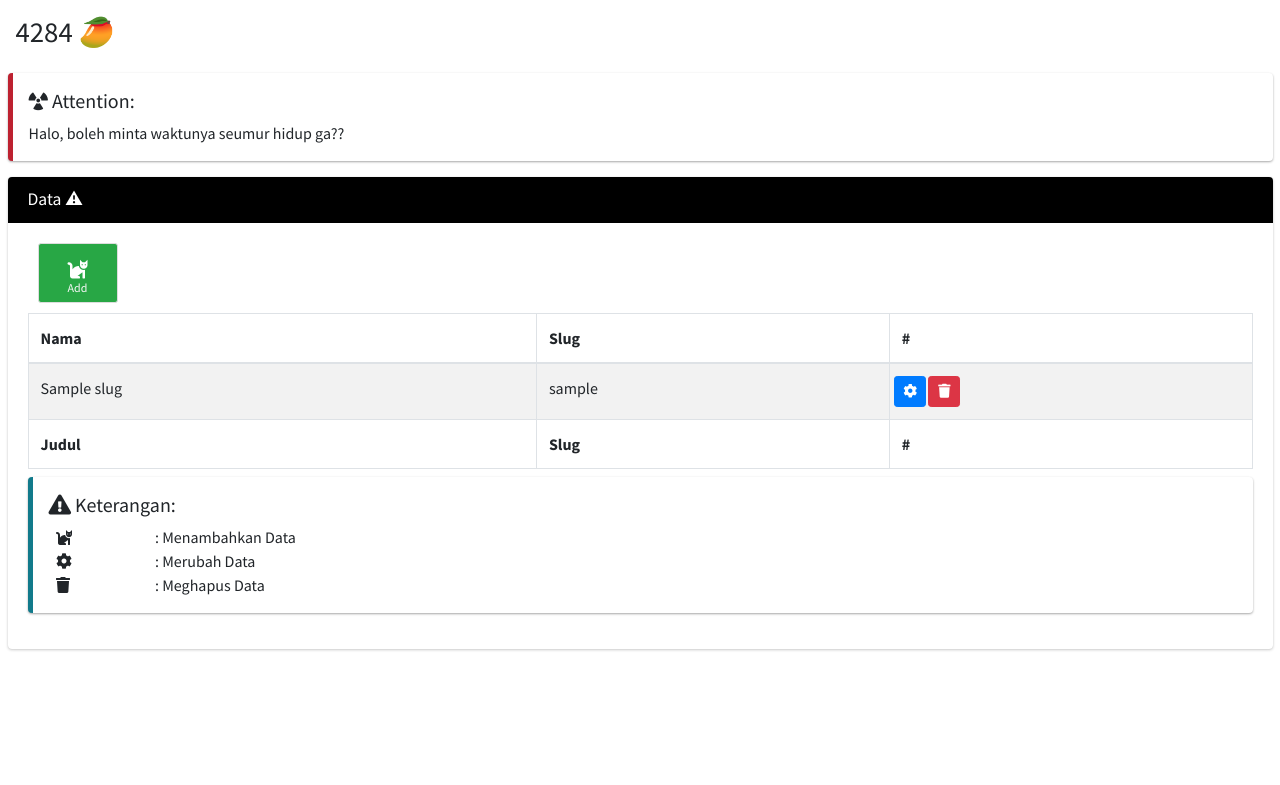
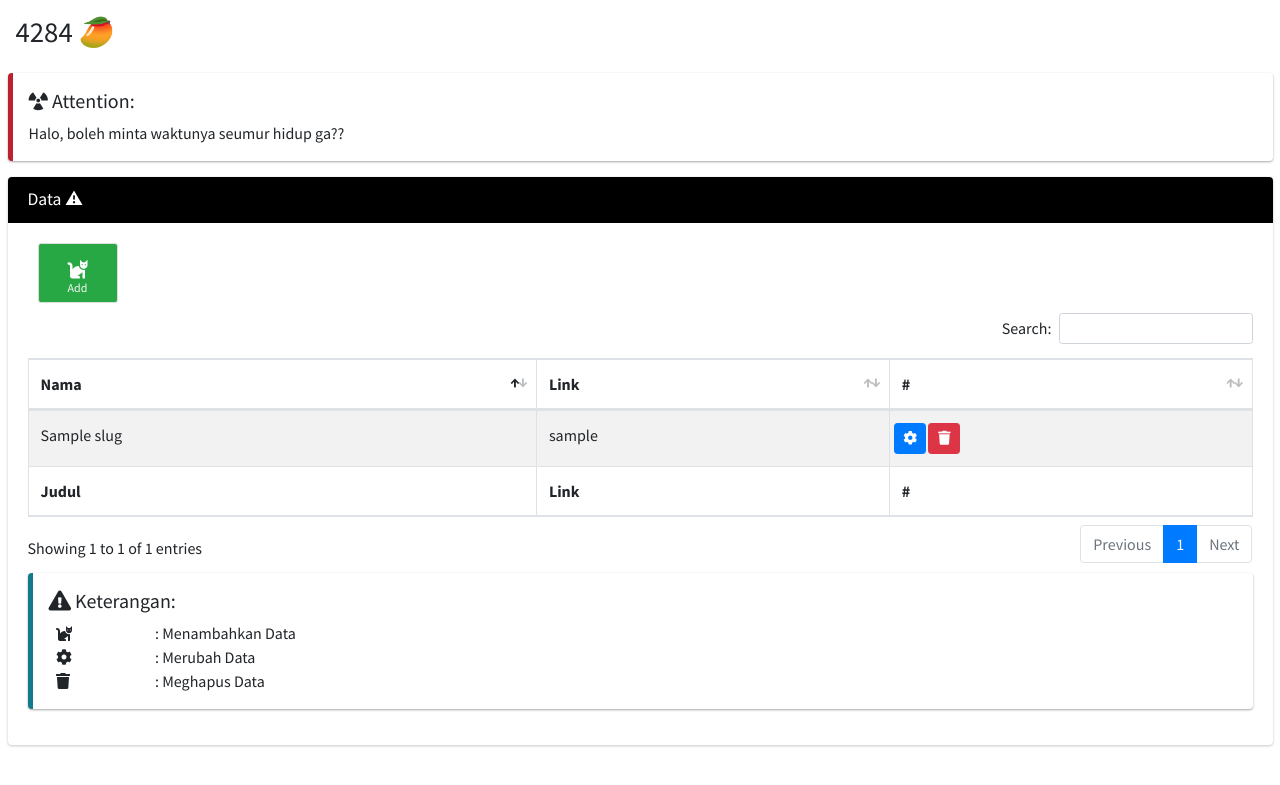
Before and after one commit to myfruitmango/create-slug-multi-php, a PHP site: page / in a window 1280 px wide. Shown: the top 785 px of the page. Run offline with PHP 8.4, Linux system fonts and the light colour scheme; tables that the repository leaves empty or names only in its code hold one stand-in row (values such as "Sample post"); some libraries are stand-ins or nearby versions.

Commit message:
bugfixed

```diff
--- a/footer.php
+++ b/footer.php
@@ -16,6 +16,14 @@
 <script src="assets/plugins/inputmask/jquery.inputmask.min.js"></script>
 <script src="assets/plugins/tempusdominus-bootstrap-4/js/tempusdominus-bootstrap-4.min.js"></script>
 <script>
+  $(function() {
+    $("#example1").DataTable({
+      "responsive": true,
+      "lengthChange": false,
+      "autoWidth": false,
+    }).buttons().container().appendTo('#example1_wrapper .col-md-6:eq(0)');
+  })
+
   document.getElementById('addRow').addEventListener('click', function() {
     var container = document.getElementById('form-name');
     var clonedInput = container.cloneNode(true);
--- a/view/index.php
+++ b/view/index.php
@@ -33,15 +33,15 @@ include 'modal/add-slug.php'
           <thead>
             <tr>
               <th>Nama</th>
-              <th>Slug</th>
+              <th>Link</th>
               <th>#</th>
             </tr>
           </thead>
-          <?php
-          $say = getData();
-          foreach ($say as $data) :
-          ?>
-            <tbody>
+          <tbody>
+            <?php
+            $say = getData();
+            foreach ($say as $data) :
+            ?>
               <tr>
                 <td><?= $data['name'] ?></td>
                 <td><?= $data['slug'] ?></td>
@@ -60,14 +60,12 @@ include 'modal/add-slug.php'
                   ?>
                 </td>
               </tr>
-            </tbody>
-          <?php
-          endforeach;
-          ?>
+            <?php endforeach; ?>
+          </tbody>
           <tfoot>
             <tr>
               <th>Judul</th>
-              <th>Slug</th>
+              <th>Link</th>
               <th>#</th>
             </tr>
           </tfoot>
--- a/view/modal/update-slug.php
+++ b/view/modal/update-slug.php
@@ -14,7 +14,7 @@
             <input type="text" class="form-control" id="name" placeholder="Nama Tamu Undangan" name="name" value="<?= $data['name'] ?>" />
           </div>
           <div class="form-group">
-            <label for="nameCategory">Nama</label>
+            <label for="nameCategory">Link</label>
             <input type="text" class="form-control" style="color: #0073ef;" id="slug" placeholder="Slug" name="slug" value="www.eka-nindi.mymango.id/<?= $data['slug'] ?>" disabled />
           </div>
         </div>
```
